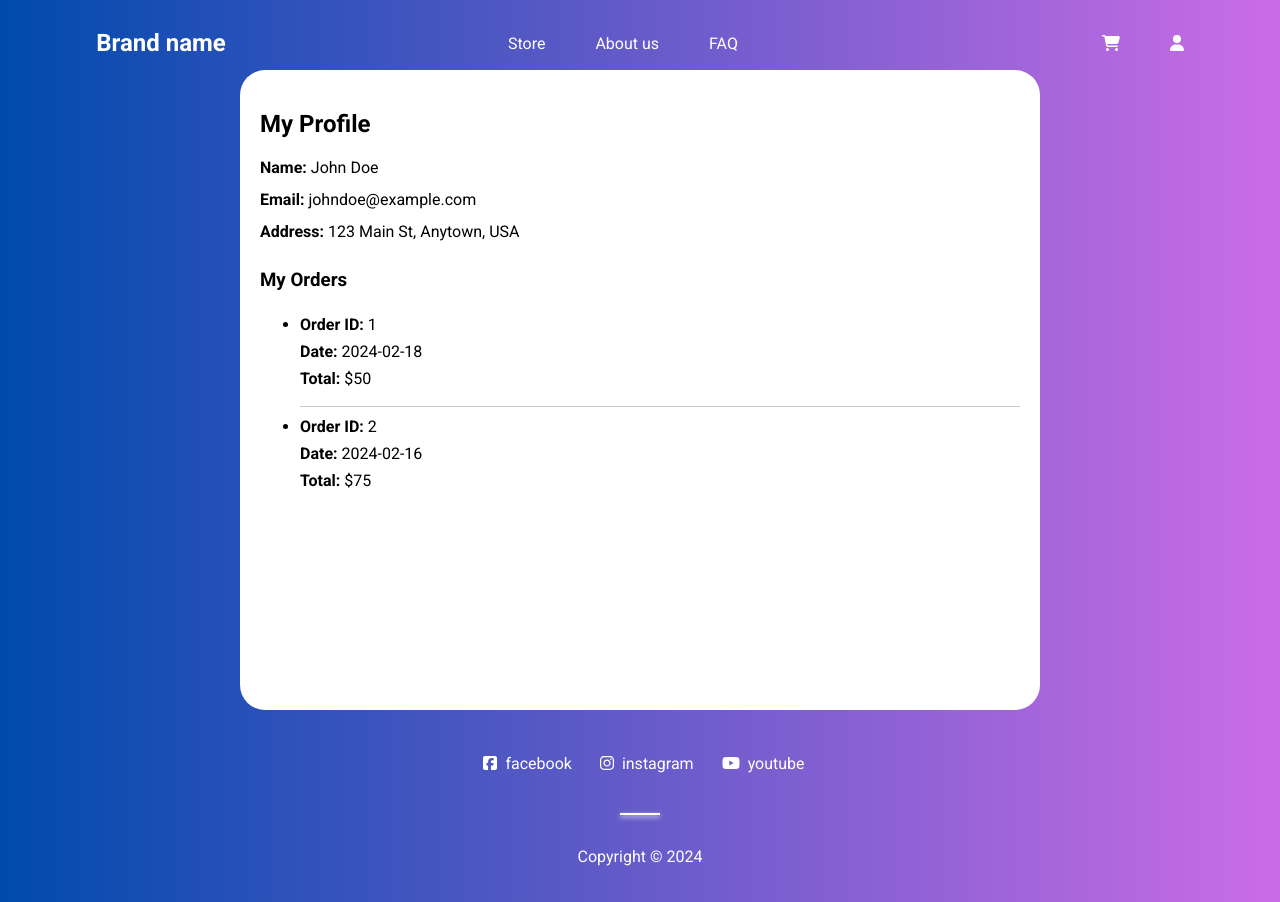
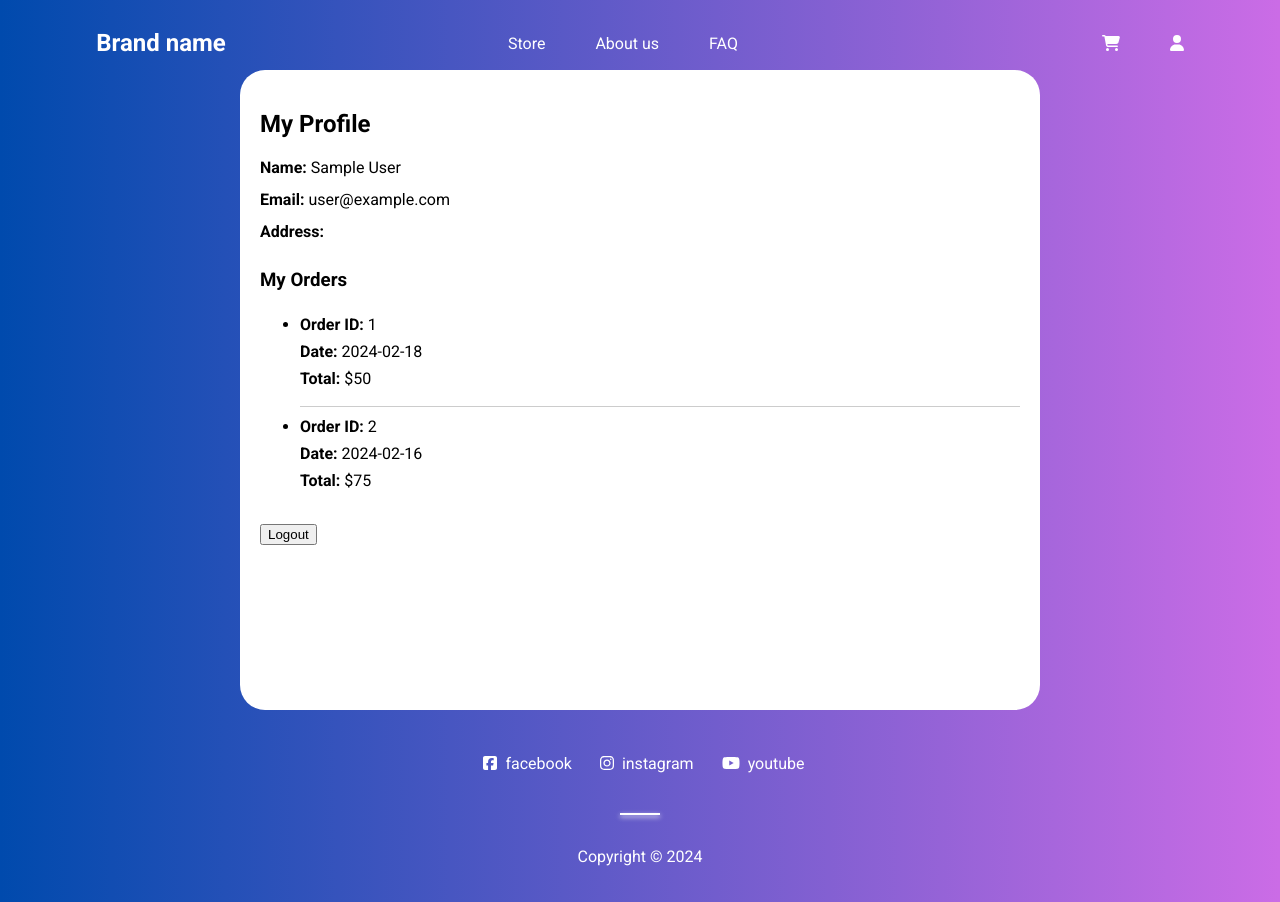
Before and after one commit to VictoriyaK19/online-store, a Vue app: page /myprofile in a window 1280 px wide. Built offline with nearby package versions, Linux system fonts and the light colour scheme; no server answers; sample sign-in values are in the browser's storage.

Commit message:
logout btn

```diff
--- a/src/pages/user/MyProfile.vue
+++ b/src/pages/user/MyProfile.vue
@@ -1,13 +1,11 @@
 <template>
-  <div class="my-profile background">
+  <div v-if="isLoggedIn" class="my-profile background">
     <h2>My Profile</h2>
     <div class="profile-info">
-
       <div class="details">
         <p><strong>Name:</strong> {{ user.firstName }} {{ user.lastName }}</p>
         <p><strong>Email:</strong> {{ user.email }}</p>
         <p><strong>Address:</strong> {{ user.address }}</p>
-        <!-- Additional user details can be displayed here -->
       </div>
     </div>
     <div class="orders">
@@ -17,43 +15,71 @@
           <p><strong>Order ID:</strong> {{ order.id }}</p>
           <p><strong>Date:</strong> {{ order.date }}</p>
           <p><strong>Total:</strong> ${{ order.total }}</p>
-          <!-- Additional order details can be displayed here -->
         </li>
       </ul>
+    </div>
+    <div>
+      <button @click="handleLogOut">Logout</button>
     </div>
   </div>
 </template>
 
-<script>
-export default {
-  data() {
-    return {
-      user: {
-        firstName: 'John',
-        lastName: 'Doe',
-        email: 'johndoe@example.com',
-        avatar: 'path/to/avatar.jpg',
-        address: '123 Main St, Anytown, USA',
-        // Add more user details as needed
+<script setup>
+import { onMounted, ref } from "vue";
+import { getAuth, onAuthStateChanged, signOut } from "firebase/auth";
+import { useRouter } from "vue-router";
+
+
+
+    const router = useRouter();
+
+    const user = ref({
+      firstName: "",
+      lastName: "",
+      email: "",
+      avatar: "",
+      address: "",
+    });
+
+    const orders = [
+      {
+        id: 1,
+        date: "2024-02-18",
+        total: 50.0,
       },
-      orders: [
-        {
-          id: 1,
-          date: '2024-02-18',
-          total: 50.00,
-          // Add more order details as needed
-        },
-        {
-          id: 2,
-          date: '2024-02-16',
-          total: 75.00,
-          // Add more order details as needed
-        },
-        // Add more orders as needed
-      ],
+      {
+        id: 2,
+        date: "2024-02-16",
+        total: 75.0,
+      },
+    ];
+
+    const isLoggedIn = ref(false);
+
+    let auth;
+    onMounted(() => {
+       auth = getAuth();
+      onAuthStateChanged(auth, (firebaseUser) => {
+        if (firebaseUser) {
+          user.value.firstName = firebaseUser.displayName;
+          user.value.email = firebaseUser.email;
+          isLoggedIn.value = true;
+        } else {
+          isLoggedIn.value = false;
+          console.log("User is signed out");
+        }
+      });
+    });
+
+    const handleLogOut = () => {
+      signOut(auth).then(() => {
+        router.push("/");
+      });
     };
-  },
-};
+
+
+
+
 </script>
 
 <style scoped>
@@ -62,7 +88,6 @@ export default {
   margin: 0 auto;
   padding: 20px;
 }
-
 
 .details p {
   margin: 5px 0;
```
